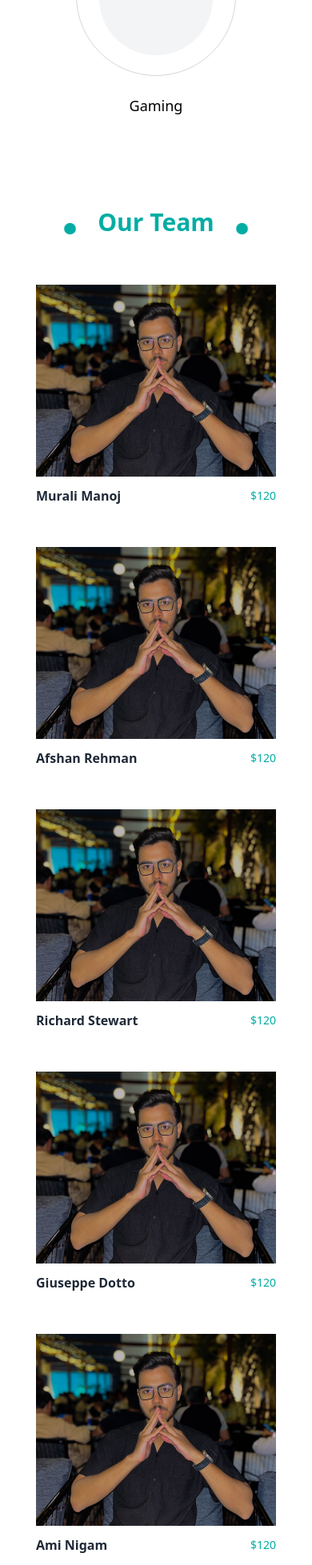
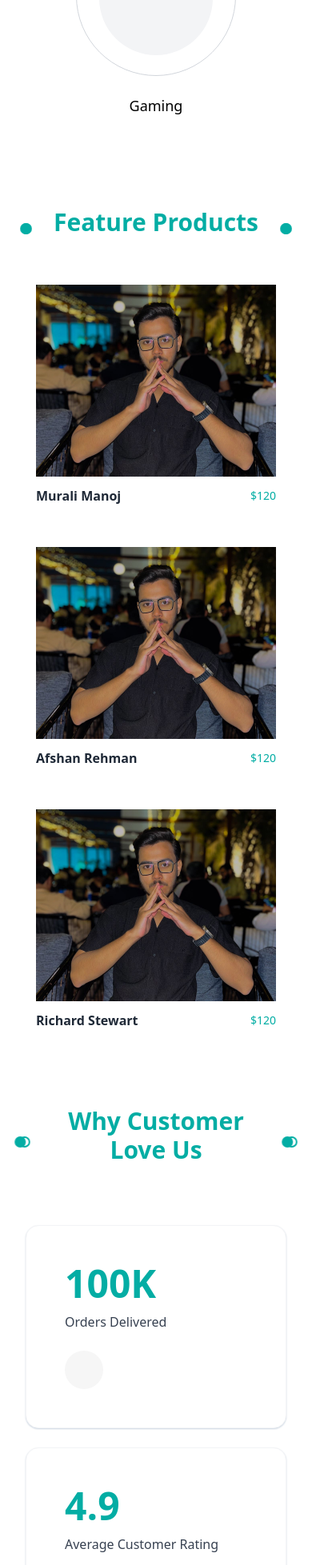
Before and after one commit to subhanrizwan/Ecommerce-Store1, a React (Vite) app: page / in a window 390 px wide. Shown: the part 1154-3111 px from the top of the page at 80% size. Built offline with nearby package versions, Linux system fonts and the light colour scheme; some icons are missing.

Commit message:
continur

```diff
--- a/src/Sections/HomeSection/FeatureProduct/FeatureProducts.jsx
+++ b/src/Sections/HomeSection/FeatureProduct/FeatureProducts.jsx
@@ -9,15 +9,13 @@ const mentors = [
   { id: 1, name: "Murali Manoj", image: Subhan },
   { id: 2, name: "Afshan Rehman", image: Subhan },
   { id: 3, name: "Richard Stewart", image: Subhan },
-  { id: 4, name: "Giuseppe Dotto", image: Subhan },
-  { id: 5, name: "Ami Nigam", image: Subhan },
-  { id: 6, name: "Ami Nigam", image: Subhan },
+
 ];
 
 const FeatureProducts = () => {
   return (
     <>
-      <Heading OurTeam={"Our Team"} />
+      <Heading FeatureProduct={"Feature Products"} />{" "}
       <div className="py-6 mb-10 bg-white">
         <div className="container mx-auto">
           <div className="px-4 mx-auto max-w-7xl">
--- a/src/components/heading/Heading.jsx
+++ b/src/components/heading/Heading.jsx
@@ -1,14 +1,14 @@
 import Rectangle from "../rectangle"
-function Heading({Product, Category,CustomerLove,ProductGrids,Contact,OurTeam,Signup,Login}) {
+function Heading({Product, Category,CustomerLove,ProductGrids,Contact,OurTeam,Signup,Login,FeatureProduct}) {
   return (
     <>
-    <section className="Heading-section p-5">
-            <div className="Heading w-full text-center text-2xl md:text-4xl text-secondary inline-flex gap-6 items-center justify-center">
+    <section className="p-5 Heading-section">
+            <div className="inline-flex items-center justify-center w-full gap-6 text-2xl text-center Heading md:text-4xl text-secondary">
 
               <Rectangle />
               <h1 className="text-3xl pb-4 md:text-6xl font-extrabold text-center
                    bg-secondary  text-transparent bg-clip-text
-                   bg-[length:200%_auto] animate-an">{Category}{OurTeam}{Login}{Product}{Signup}{CustomerLove}{ProductGrids}{Contact}</h1>
+                   bg-[length:200%_auto] animate-an">{FeatureProduct}{Category}{OurTeam}{Login}{Product}{Signup}{CustomerLove}{ProductGrids}{Contact}</h1>
               <Rectangle />
             </div>
               </section>
```
Lines whose indentation alone changed are shown as unchanged.
